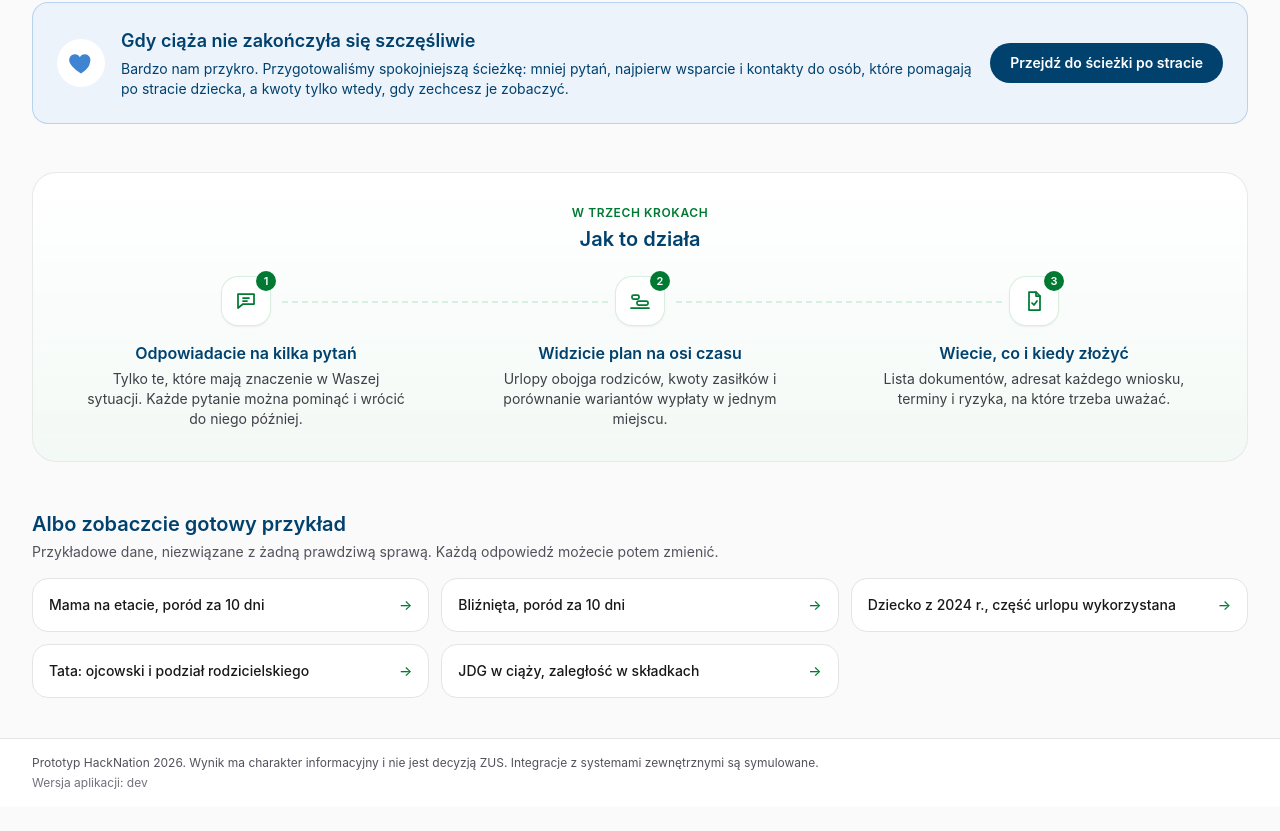
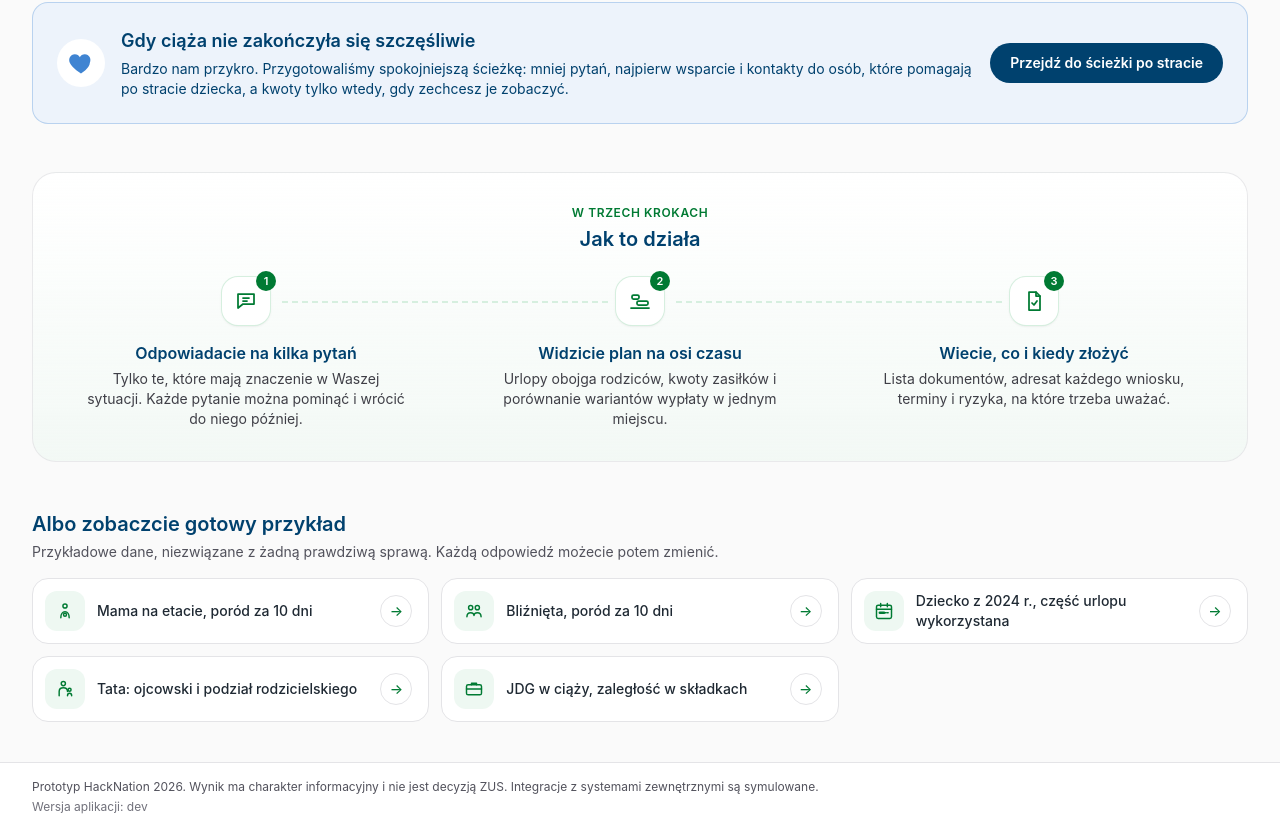
Before and after one commit to adrian-pretkowski/hacknation-2026, a Next.js app in the folder frontend/: page / in a window 1280 px wide. Shown: the part 866-1697 px from the top of the page. Before the commit the page ends 1673 px from the top, so only its background shows below. Built offline with nearby package versions, Linux system fonts and the light colour scheme; no server answers.

Commit message:
feat(FE1-47): odświeżone kafelki „Albo zobaczcie gotowy przykład”
Ikona liniowa dobrana do przykładu, strzałka w kółku, delikatna animacja przy najechaniu.

```diff
--- a/frontend/src/features/main-flow/wizard/Intro.tsx
+++ b/frontend/src/features/main-flow/wizard/Intro.tsx
@@ -9,6 +9,29 @@ const HOW: { n: string; icon: "ask" | "plan" | "docs"; title: string; text: stri
   { n: "2", icon: "plan", title: "Widzicie plan na osi czasu", text: "Urlopy obojga rodziców, kwoty zasiłków i porównanie wariantów wypłaty w jednym miejscu." },
   { n: "3", icon: "docs", title: "Wiecie, co i kiedy złożyć", text: "Lista dokumentów, adresat każdego wniosku, terminy i ryzyka, na które trzeba uważać." },
 ];
+
+type PresetKind = "mother" | "twins" | "father" | "business" | "progress";
+/** FE1-47: ikona kafelka gotowego przykładu dobrana po treści etykiety; nowe przykłady dostają ikonę domyślną (mama). */
+function presetKind(label: string): PresetKind {
+  const l = label.toLowerCase();
+  if (/bliźn|trojacz|wieloraczk/.test(l)) return "twins";
+  if (/\btata\b|ojciec|ojcowski/.test(l)) return "father";
+  if (/jdg|działalno|firm|zaległo|składk/.test(l)) return "business";
+  if (/wykorzystan|z 20\d\d|część urlopu/.test(l)) return "progress";
+  return "mother";
+}
+
+function PresetIcon({ kind }: { kind: PresetKind }) {
+  return (
+    <svg viewBox="0 0 24 24" className="h-5 w-5" fill="none" stroke="currentColor" strokeWidth="1.75" strokeLinecap="round" strokeLinejoin="round">
+      {kind === "mother" && <><circle cx="12" cy="6" r="2.5" /><path d="M7 20c0-4 2-7 5-7s5 3 5 7" /><circle cx="12" cy="16.5" r="1.8" /></>}
+      {kind === "twins" && <><circle cx="8" cy="8" r="2.5" /><circle cx="16" cy="8" r="2.5" /><path d="M3.5 19c0-3 2-5 4.5-5s4 1.5 4 3.5M12 17.5c0-2 1.5-3.5 4-3.5s4.5 2 4.5 5" /></>}
+      {kind === "father" && <><circle cx="10" cy="5.5" r="2.5" /><path d="M5 20v-5c0-2.5 2-4.5 5-4.5s5 2 5 4.5" /><circle cx="17.5" cy="13" r="1.8" /><path d="M15 20c0-1.8 1.1-3 2.5-3s2.5 1.2 2.5 3" /></>}
+      {kind === "business" && <><rect x="3" y="7" width="18" height="12" rx="2" /><path d="M9 7V5h6v2M3 12h18" /></>}
+      {kind === "progress" && <><rect x="3" y="5" width="18" height="16" rx="2" /><path d="M8 3v4M16 3v4M3 10h18" /><path d="M7 14h5" strokeWidth="3" /><path d="M13 14h4" strokeDasharray="1.5 1.5" /></>}
+    </svg>
+  );
+}
 
 /** FE1-46: ikony liniowe kroków „Jak to działa” (ozdobne). */
 function HowIcon({ kind }: { kind: "ask" | "plan" | "docs" }) {
@@ -215,12 +238,17 @@ export function Intro({ headingRef, onStart, onForms, onPreset, onSensitive, pre
       <section aria-labelledby="ex-h">
         <h2 id="ex-h" className="text-xl font-semibold text-zus-navy">Albo zobaczcie gotowy przykład</h2>
         <p className="mt-1 text-sm text-zinc-600">Przykładowe dane, niezwiązane z żadną prawdziwą sprawą. Każdą odpowiedź możecie potem zmienić.</p>
+        {/* FE1-47: kafelki z ikoną dobraną do przykładu - stonowane, bez konkurowania z wyborem drogi */}
         <ul className="mt-4 grid gap-3 sm:grid-cols-2 lg:grid-cols-3">
           {presets.map((p) => (
             <li key={p.id}>
               <button type="button" onClick={() => onPreset(p.answers)}
-                className="flex h-full w-full items-center justify-between gap-3 rounded-2xl border border-zinc-200 bg-white p-4 text-left text-sm font-medium text-zinc-900 hover:border-zus-green-dark focus-visible:outline-2 focus-visible:outline-zus-green-dark">
-                <span>{p.label}</span><span aria-hidden="true" className="text-zus-green-dark">→</span>
+                className="group flex h-full w-full items-center gap-3 rounded-2xl border border-zinc-200 bg-white p-3 pr-4 text-left text-sm font-medium text-zus-ink transition hover:-translate-y-0.5 hover:border-zus-green-100 hover:shadow-md focus-visible:outline-2 focus-visible:outline-offset-2 focus-visible:outline-zus-green-dark motion-reduce:transition-none motion-reduce:hover:translate-y-0">
+                <span aria-hidden="true" className="flex h-10 w-10 shrink-0 items-center justify-center rounded-xl bg-zus-green-50 text-zus-green-dark transition group-hover:bg-zus-green-100">
+                  <PresetIcon kind={presetKind(p.label)} />
+                </span>
+                <span className="min-w-0 flex-1">{p.label}</span>
+                <span aria-hidden="true" className="flex h-8 w-8 shrink-0 items-center justify-center rounded-full border border-zinc-200 text-zus-green-dark transition group-hover:translate-x-0.5 group-hover:border-zus-green-dark group-hover:bg-zus-green-dark group-hover:text-white motion-reduce:transition-none">→</span>
               </button>
             </li>
           ))}
```
Also changed, not shown: 2 other files (tests, documents, lock files or other folders).
